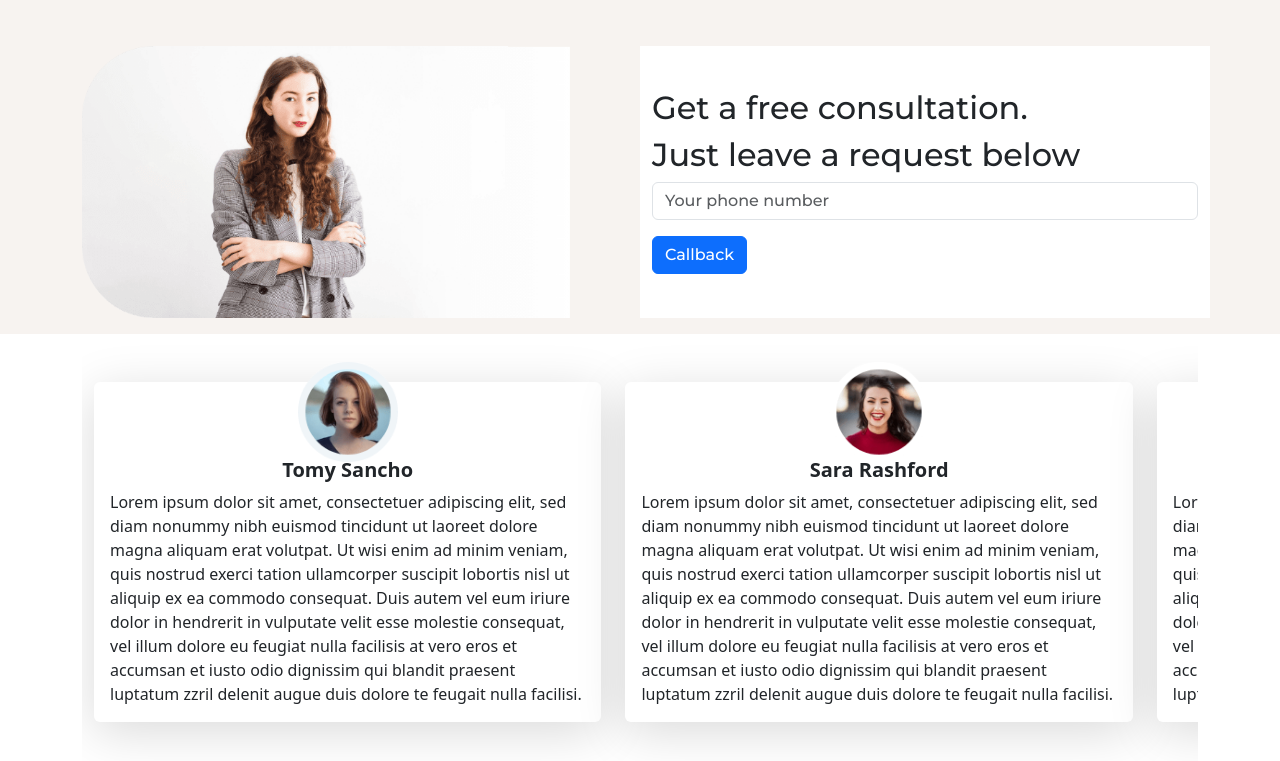
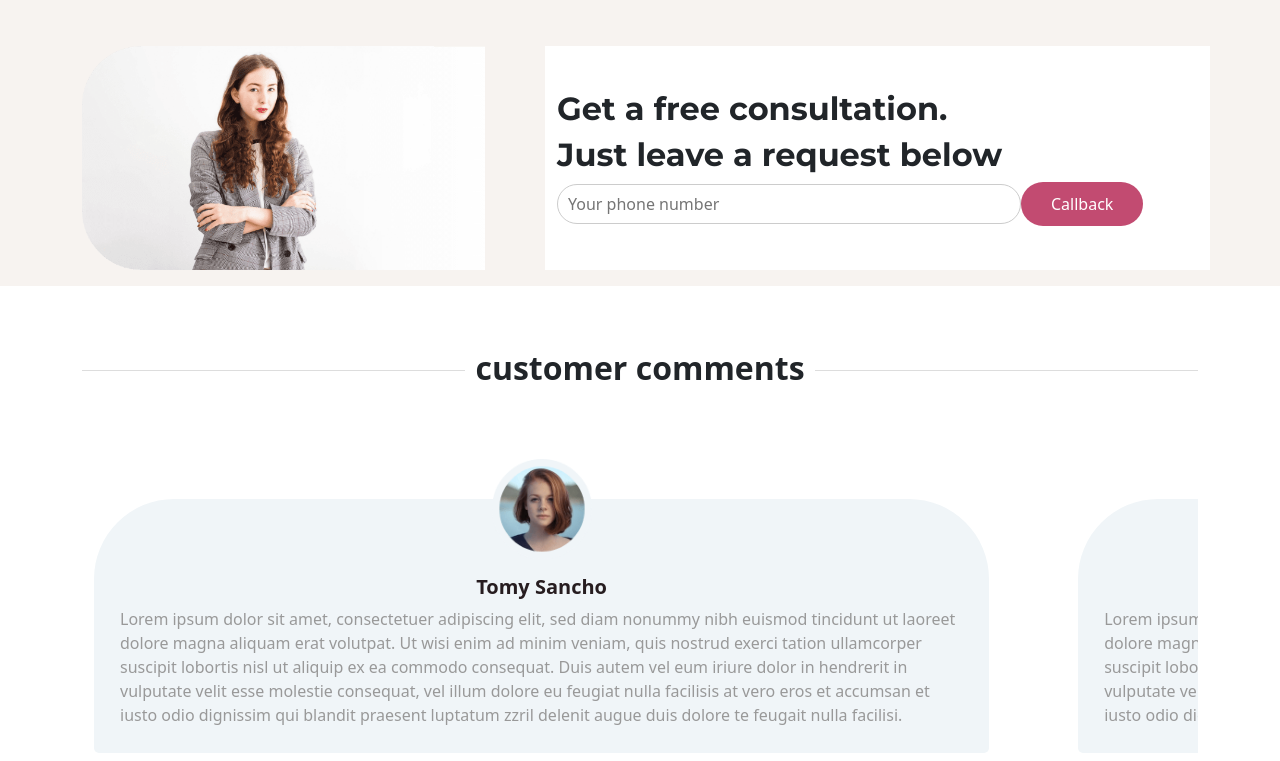
Before and after one commit to mohammadmajidd/laura-beauty, a React (Create React App) app: page / in a window 1280 px wide. Shown: the part 2359-3120 px from the top of the page. Built offline with nearby package versions, Linux system fonts and the light colour scheme.

Commit message:
some changes

```diff
--- a/src/components/Collection/CardCollection.js
+++ b/src/components/Collection/CardCollection.js
@@ -9,10 +9,10 @@ const CardCollection = () => {
         <Container className='collectionSection mt-5'>
             <h2 className="text-center fw-bold"><span>A collection of best</span></h2>
             <Row className='justify-content-center mt-5'>
-                {myCollectionFirstRow.map(el => <Col><SingleCard key={el.id} name={el.name} image={el.image}/></Col>)}
+                {myCollectionFirstRow.map(el => <Col key={el.id}><SingleCard key={el.id} name={el.name} image={el.image}/></Col>)}
             </Row>
             <Row className='justify-content-center mt-5'>
-                {myCollectionSecondRow.map(el => <Col><SingleCard key={el.id} name={el.name} image={el.image}/></Col>)}
+                {myCollectionSecondRow.map(el => <Col key={el.id}><SingleCard  name={el.name} image={el.image}/></Col>)}
             </Row>
         </Container>
     );
--- a/src/components/Comments/CommentCard.js
+++ b/src/components/Comments/CommentCard.js
@@ -4,11 +4,11 @@ import './CommentCard.scss'
 const CommentCard = ({comment}) => {
     return (
         <Container  className={'commentSection mt-5 mb-5'}>
-            <Card className={'w-100 h-100 border-0 commentSection__card'}>
+            <Card className={'border-0 commentSection__card'}>
                 <div className={'commentSection__imageContainer'}>
                     <Card.Img variant="top" src={comment.image}/>
                 </div>
-                <Card.Body as={'div'}>
+                <Card.Body>
                     <Card.Title as={"h5"}>{comment.name} </Card.Title>
                     <Card.Text as={'p'}>
                         {comment.comment}
--- a/src/components/Comments/CommentCard.scss
+++ b/src/components/Comments/CommentCard.scss
@@ -1,19 +1,27 @@
 .commentSection {
 
-  h5{
+  h5 {
     text-align: center;
     font-weight: bold;
+    color: #271d20;
+    margin-top: -50px;
   }
 
-  &__card{
-  background-color: #fff!important;
-    border-radius: 90px;
-    box-shadow: 0 10px 50px 0 rgba(0, 0, 0, 0.15);
+  &__card {
+    background-color: #f0f5f8 !important;
+    border-radius: 80px 80px 5px 5px !important;
+    color: #999999 !important;
+    padding: 10px !important;
   }
+  &__card:hover{
+    box-shadow: 0 5px 5px 5px rgba(0, 0, 0, 0.15);
+    background-color: white !important;
+  }
+
   &__imageContainer {
     width: 100px;
-    margin: -20px auto;
-
+    margin: auto;
+    transform: translateY(-50%);
     img {
       width: 100%;
     }
--- a/src/components/Comments/Comments.js
+++ b/src/components/Comments/Comments.js
@@ -11,15 +11,21 @@ import 'swiper/css/pagination';
 import 'swiper/css/scrollbar';
 import {Container} from "react-bootstrap";
 import CommentCard from "./CommentCard";
-
+import './Comments.scss'
 const Comments = () => {
     return (
         <Container>
+            <h2 className="text-center heading"><span>customer comments</span></h2>
             <Swiper
                 modules={[Navigation, Pagination, Scrollbar, A11y]}
-                slidesPerView={2.1}
+                breakpoints={{
+                    375: {slidesPerView: 1},
+                    425: {slidesPerView: 1, spaceBetween: 45},
+                    1024: {slidesPerView: 1.2, spaceBetween: 65},
+                    1440: {slidesPerView: 1.5,spaceBetween: 15}
+                }}
             >
-                {myComments.map(comment=><SwiperSlide><CommentCard comment={comment}/></SwiperSlide>)}
+                {myComments.map(comment=><SwiperSlide key={comment.id}><CommentCard comment={comment}/></SwiperSlide>)}
             </Swiper>
         </Container>
 
--- /dev/null
+++ b/src/components/Comments/Comments.scss
@@ -0,0 +1,12 @@
+.heading {
+  margin-bottom: 5rem;
+  border-bottom: 1px solid #ddd;
+  line-height: 0.1em;
+  font-weight: bold;
+  margin-top: 5rem;
+
+  span {
+    background: #fff;
+    padding: 0 10px;
+  }
+}
--- a/src/components/Consultation/Consulation.js
+++ b/src/components/Consultation/Consulation.js
@@ -3,15 +3,15 @@ import {Col, Container, Row} from "react-bootstrap";
 import consulter from '../../assets/Consultation/woman.png'
 import './Consultation.scss'
 import FormSection from "./FormSection/FormSection";
-
+import Image from 'react-bootstrap/Image'
 const Consultation = () => {
     return (
         <Container className={'consultationSection mt-5 pb-3'}>
             <Row>
-                <Col className={'consultationSection__imageContainer'}>
-                    <img alt={consulter} src={consulter}/>
+                <Col xs={12} sm={12} md={5} className={'consultationSection__imageContainer'}>
+                    <Image className={'img-fluid w-100 h-100'} alt={consulter} src={consulter}/>
                 </Col>
-                <Col className={'consultationSection__textContainer d-flex justify-content-center flex-column'}>
+                <Col xs={12} sm={12} md={7} className={'consultationSection__textContainer d-flex justify-content-center flex-column'}>
                     <h2> Get a free consultation.</h2>
                     <h2> Just leave a request below</h2>
                     <FormSection/>
--- a/src/components/Consultation/Consultation.scss
+++ b/src/components/Consultation/Consultation.scss
@@ -1,18 +1,16 @@
-.consultationSection{
-  //background-color: white;
-  &__textContainer{
-    padding: 0;
+.consultationSection {
+  &__textContainer {
     background-color: white;
-    font-family: 'Montserrat', sans-serif;
+
+    h2 {
+      font-family: 'Montserrat', sans-serif;
+      font-weight: bold;
+    }
   }
-  &__imageContainer{
-    img{
-      width: 100%;
-      padding: 0;
-      margin: 0;
-      //background-color:burlywood ;
+
+  &__imageContainer {
+
+    img {
     }
-    padding: 0;
-    //background-color:red ;
   }
 }
--- a/src/components/Consultation/FormSection/FormSection.js
+++ b/src/components/Consultation/FormSection/FormSection.js
@@ -1,15 +1,13 @@
 import React from 'react';
 import {Form,Button} from "react-bootstrap";
-
+import './FormSection.scss'
 
 const FormSection = () => {
     return (
-        <Form>
-            <Form.Group className="mb-3" controlId="formBasicEmail">
-                <Form.Control type="email" placeholder="Your phone number" />
-            </Form.Group>
-            <Button  >Callback</Button>
-        </Form>
+        <div className={'FormSection'}>
+            <input placeholder={'Your phone number'}/>
+            <Button>Callback</Button>
+        </div>
     );
 };
 
--- /dev/null
+++ b/src/components/Consultation/FormSection/FormSection.scss
@@ -0,0 +1,17 @@
+.FormSection button{
+  background-color: #c24b71;
+  border: none;
+  border-radius: 30px;
+  padding: 10px 30px;
+}
+.FormSection{
+  display: flex;
+  align-items: center;
+  input{
+    border-radius: 30px;
+    padding: 10px;
+    width: 464px;
+    height: 40px;
+    border: #cccccc solid 1px;
+  }
+}
--- a/src/components/Products/Products.js
+++ b/src/components/Products/Products.js
@@ -25,7 +25,7 @@ const Products = () => {
                     1440: {slidesPerView: 4.5,spaceBetween: 45}
                 }}
             >
-                {myProducts.map(product => <SwiperSlide> <ProductCard product={product}/></SwiperSlide>)}
+                {myProducts.map(product => <SwiperSlide key={product.id}> <ProductCard  product={product}/></SwiperSlide>)}
             </Swiper>
         </Container>
     );
```
